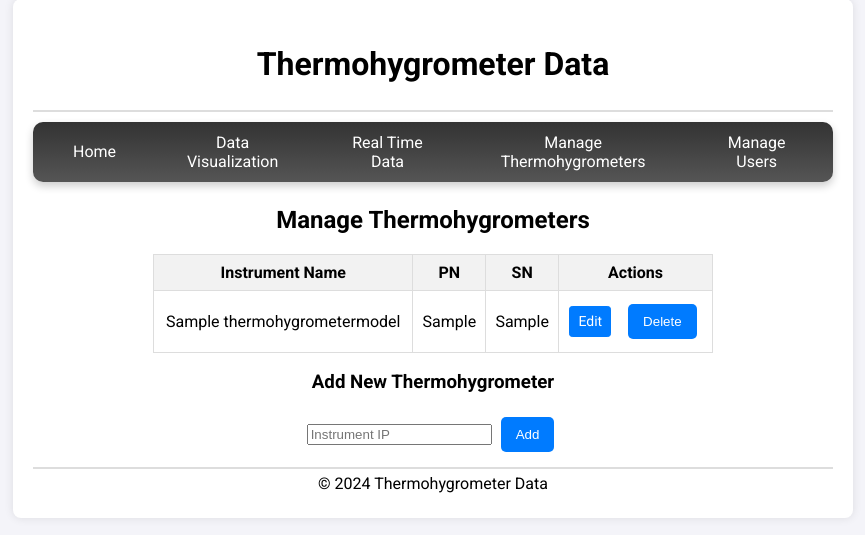
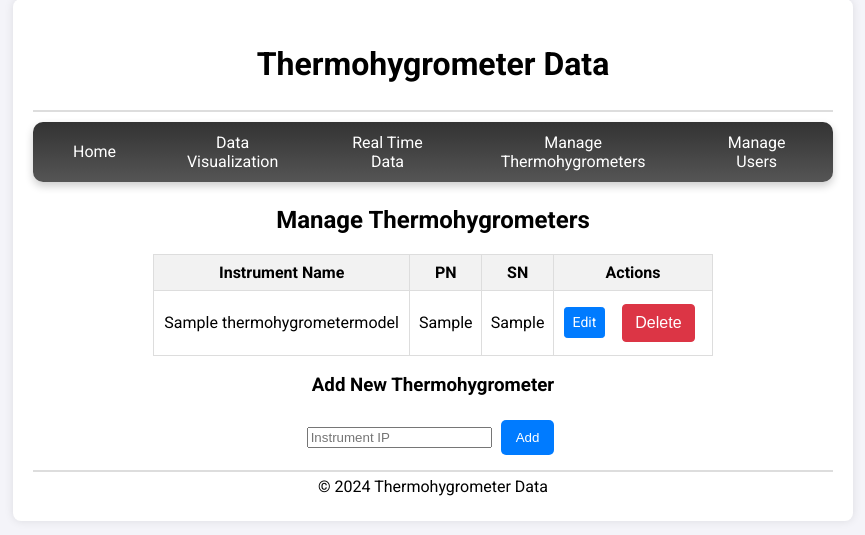
Before and after one commit to rafacalassara/fluke_dewk_1620A_project, a Django app: page /manage_thermohygrometers/ in a window 1280 px wide. Shown: the part 21-556 px from the top of the page, without its empty margins (207-1072 px from the left). Run offline with Django 5.2, Linux system fonts and the light colour scheme; a user stored in the database is signed in; tables that the repository leaves empty hold one stand-in row (values such as "Sample post").

Commit message:
update button class

```diff
--- a/fluke_data/templates/fluke_data/manage_thermohygrometers.html
+++ b/fluke_data/templates/fluke_data/manage_thermohygrometers.html
@@ -24,7 +24,7 @@
                     <td>{{ thermo.sn }}</td>
                     <td>
                         <a href="{% url 'update_thermohygrometer' thermo.pk %}" class="btn btn-primary btn-sm">Edit</a>
-                        <button onclick="deleteThermohygrometer({{ thermo.id }})">Delete</button>
+                        <button onclick="deleteThermohygrometer({{ thermo.id }})" class=" btn btn-danger">Delete</button>
                     </td>
                 </tr>
                 {% endfor %}
```
